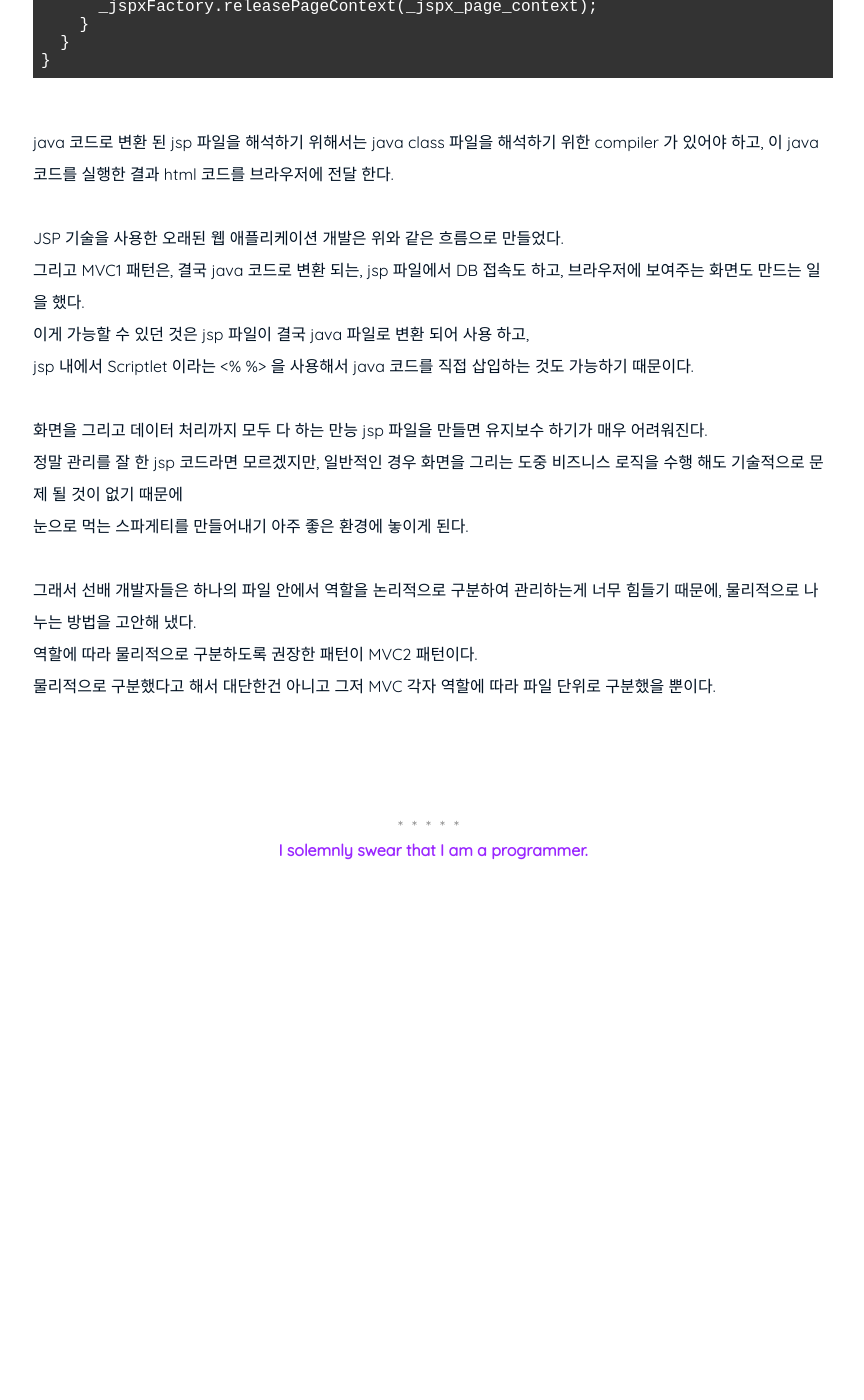
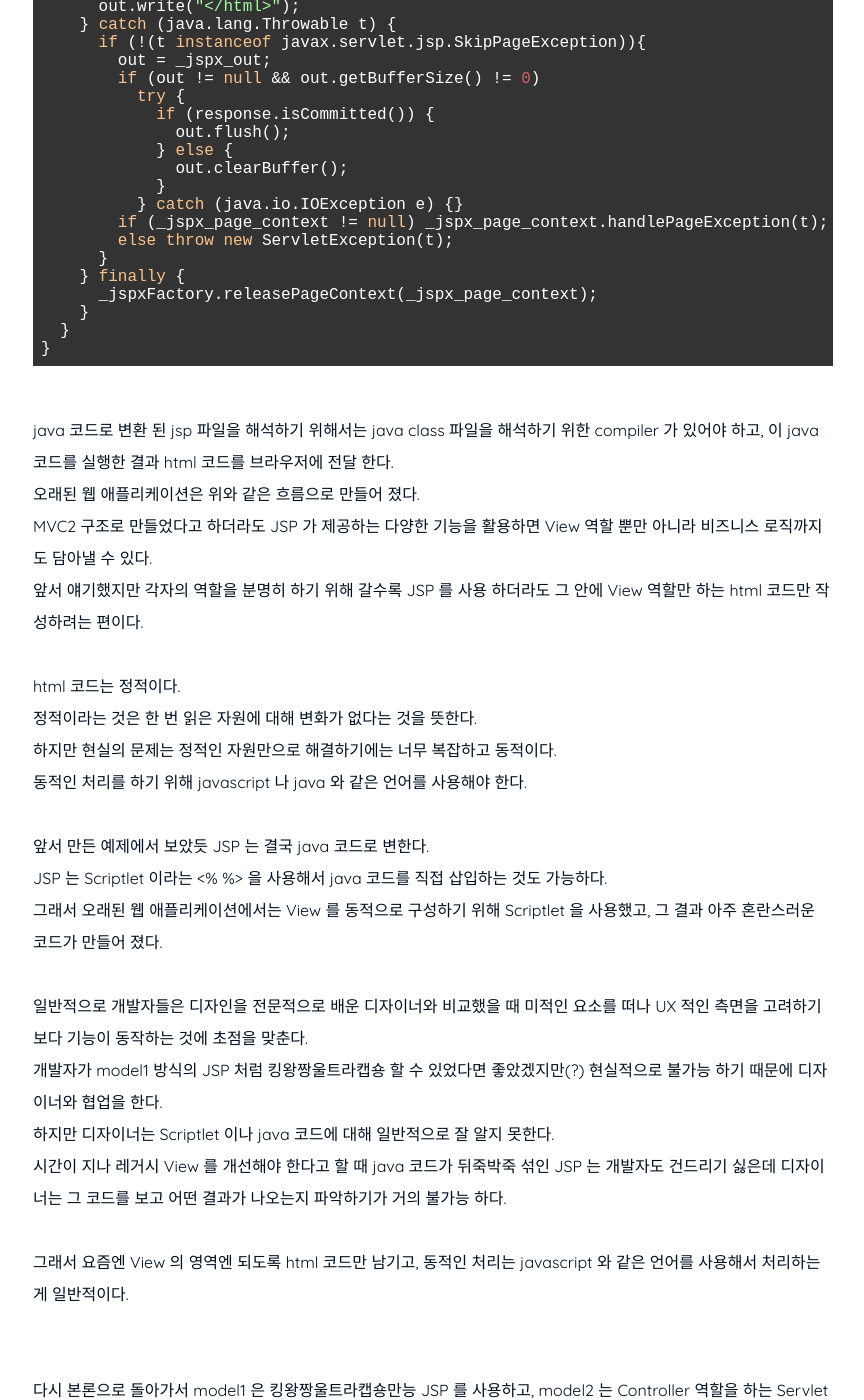
Before and after one commit to nimkoes/portfolio, a Jekyll site: the page built from _posts/2021-06-17-spring_web_mvc.md, in a window 1280 px wide and 1400 px high, scrolled down 9913 px. Shown: the whole window, without its empty margins (207-1071 px from the left). Built offline with Jekyll 4.4.1, drawn with Linux system fonts in a browser that asks for light colours; before the commit the page ends 10835 px from its top, so only the background shows below that; some of the changed text lies outside the part shown.

Commit message:
mod post

````diff
--- a/_posts/2021-06-17-spring_web_mvc.md
+++ b/_posts/2021-06-17-spring_web_mvc.md
@@ -107,14 +107,20 @@
 패턴에 대해 찾아보면 GoF 라는 것도 볼 수 있는데, GoF 는 Gang of Four 의 줄임 말로 Erich Gamma, Richard Helm, Ralph Johnson, John Vlissides 네 사람을 뜻한다.
 GoF 와 패턴이 무슨 상관이냐 할 수 있겠지만, 앞서 얘기한 가장 이상적인 방법에 대한 표준을 정리하신 분들이다.
 
-다시 본론으로 돌아와서 웹 애플리케이션을 개발할 때 보통 MVC 패턴을 사용하는데, 이 패턴은 MVC1 과 MVC2 로 나뉜다.
-우선 MVC1 패턴에 대해 알아보기 전에 JSP 에 대해 간단하게 알아보자.
-MVC1 패턴을 사용했을 당시 JSP 기술을 사용해서 웹 애플리케이션 개발을 많이 했다.
+다시 MVC 에 대해 얘기하면, 보통 MVC 를 MVC1 과 MVC2 로 구분해서 얘기 한다.
+하지만 사실 model1 과 model2 가 있으며 model2 를 MVC2 라고 부를 뿐이고 MVC1 이라는 것은 존재하지 않는다.
+model1 방식과 MVC2 라고도 하는 model2 의 차이점은 Controller 역할을 하는 Servlet 클래스의 존재 여부이다.
+model1 방식은 사용자의 요청에 대해 모든것을 처리하는 킹왕짱울트라캡숑만능 JSP 를 사용한다.
+model2 방식은 사용자의 요청을 받는 Controller 역할을 할 Servlet 이 있고, 필요에 따라 JSP 를 View 의 용도로 사용한다.
+
+본격적으로 MVC 에 대해 알아보기 전에 JSP 에 대해 간단하게 알아보자.
+아주 오래전에는 웹 애플리케이션을 개발할 때 JSP 기술을 많이 사용 했다.
 JSP 는 Java Server Page 를 줄인 말로 Java 언어로 작성한 Server 에서 동작하는 Page 라는 의미를 담고 있다.
-최근 JSP 를 JSP 답게 사용하는 경우가 많지 않기 때문에 누군가에게는 그저 html 태그로 작성한 view 를 위한 파일의 확장자 정도로 기억될 것 같다.
+최근 JSP 는 JSP 가 제공하는 다양한 기능을 사용하는 대신 View 의 용도로만 사용하려 노력하기 때문에, 그저 html 태그로 작성한 View 를 위한 파일 정도로 인식할 수 있다.
 
-Java Server Page 라는 의미인 만큼 JSP 는 Client 가 아닌 Server 에서 동작 한다.
+Java Server Page 라는 의미인 만큼 JSP 는 Client 가 아닌 Server 에서 동작 하며 결국 java 코드로 변환되어 사용 된다.
 믿지 못할것 같아서 아주 오래된 방식의 웹 애플리케이션을 하나 만들어 봤다.
+(model1 방식에 대한 예제는 만들지 않았다.)
 
 ![001_001](https://github.com/nimkoes/nimkoes.github.io/blob/master/assets/img/milestone/study/spring_web/001_001.PNG?raw=true "001_001")
 
@@ -123,6 +129,7 @@
 ![001_002](https://github.com/nimkoes/nimkoes.github.io/blob/master/assets/img/milestone/study/spring_web/001_002.PNG?raw=true "001_002")
 
 프로젝트 디렉토리 구조는 위와 같으며, 다음과 같이 Servlet 을 하나 만들고, html 코드를 브라우저에 출력할 수 있도록 했다.
+Controler 역할을 할 Servlet 을 만들었기 때문에 MVC2 구조를 가지는 웹 애플리케이션이라고 할 수 있다.
 
 ```java
 package me.nimkoes.sample;
@@ -189,8 +196,8 @@
 ![001_003](https://github.com/nimkoes/nimkoes.github.io/blob/master/assets/img/milestone/study/spring_web/001_003.PNG?raw=true "001_003")
 
 단순한 "Hello !" 문자열 하나 브라우저에 출력 하기 위해 수많은 print 메소드를 사용 했다.
-화면이 복잡해지고, 외부 리소스를 사용하는 웹 애플리케이션을 만들어야 한다고 상상만 해보자.
-상상만 해도 고통스러운 일을 하지 않기 위해 JSP 기술을 사용할 수 있다.
+이렇게 Controller 역할을 하는 Servlet 클래스 안에서 View 처리까지 할 수 있겠지만 굳이 만들어보지 말고 상상만 해보자.
+상상만 해도 고통스러운 일을 하지 않기 위해 View 역할을 하는 JSP 를 별도로 만들자.
 보안을 위해 WEB-INF 폴더 아래 다음과 같이 jsp 파일을 하나 추가 했다.
 
 ![001_004](https://github.com/nimkoes/nimkoes.github.io/blob/master/assets/img/milestone/study/spring_web/001_004.PNG?raw=true "001_004")
@@ -342,16 +349,27 @@
 ```
 
 java 코드로 변환 된 jsp 파일을 해석하기 위해서는 java class 파일을 해석하기 위한 compiler 가 있어야 하고, 이 java 코드를 실행한 결과 html 코드를 브라우저에 전달 한다.
+오래된 웹 애플리케이션은 위와 같은 흐름으로 만들어 졌다.
+MVC2 구조로 만들었다고 하더라도 JSP 가 제공하는 다양한 기능을 활용하면 View 역할 뿐만 아니라 비즈니스 로직까지도 담아낼 수 있다.
+앞서 얘기했지만 각자의 역할을 분명히 하기 위해 갈수록 JSP 를 사용 하더라도 그 안에 View 역할만 하는 html 코드만 작성하려는 편이다.
 
-JSP 기술을 사용한 오래된 웹 애플리케이션 개발은 위와 같은 흐름으로 만들었다.
-그리고 MVC1 패턴은, 결국 java 코드로 변환 되는, jsp 파일에서 DB 접속도 하고, 브라우저에 보여주는 화면도 만드는 일을 했다.
-이게 가능할 수 있던 것은 jsp 파일이 결국 java 파일로 변환 되어 사용 하고,
-jsp 내에서 Scriptlet 이라는 <% %> 을 사용해서 java 코드를 직접 삽입하는 것도 가능하기 때문이다.
+html 코드는 정적이다.
+정적이라는 것은 한 번 읽은 자원에 대해 변화가 없다는 것을 뜻한다.
+하지만 현실의 문제는 정적인 자원만으로 해결하기에는 너무 복잡하고 동적이다.
+동적인 처리를 하기 위해 javascript 나 java 와 같은 언어를 사용해야 한다.
 
-화면을 그리고 데이터 처리까지 모두 다 하는 만능 jsp 파일을 만들면 유지보수 하기가 매우 어려워진다.
-정말 관리를 잘 한 jsp 코드라면 모르겠지만, 일반적인 경우 화면을 그리는 도중 비즈니스 로직을 수행 해도 기술적으로 문제 될 것이 없기 때문에
-눈으로 먹는 스파게티를 만들어내기 아주 좋은 환경에 놓이게 된다.
+앞서 만든 예제에서 보았듯 JSP 는 결국 java 코드로 변한다.
+JSP 는 Scriptlet 이라는 <% %> 을 사용해서 java 코드를 직접 삽입하는 것도 가능하다.
+그래서 오래된 웹 애플리케이션에서는 View 를 동적으로 구성하기 위해 Scriptlet 을 사용했고, 그 결과 아주 혼란스러운 코드가 만들어 졌다.
 
-그래서 선배 개발자들은 하나의 파일 안에서 역할을 논리적으로 구분하여 관리하는게 너무 힘들기 때문에, 물리적으로 나누는 방법을 고안해 냈다.
-역할에 따라 물리적으로 구분하도록 권장한 패턴이 MVC2 패턴이다.
-물리적으로 구분했다고 해서 대단한건 아니고 그저 MVC 각자 역할에 따라 파일 단위로 구분했을 뿐이다.
+일반적으로 개발자들은 디자인을 전문적으로 배운 디자이너와 비교했을 때 미적인 요소를 떠나 UX 적인 측면을 고려하기보다 기능이 동작하는 것에 초점을 맞춘다.
+개발자가 model1 방식의 JSP 처럼 킹왕짱울트라캡숑 할 수 있었다면 좋았겠지만(?) 현실적으로 불가능 하기 때문에 디자이너와 협업을 한다.
+하지만 디자이너는 Scriptlet 이나 java 코드에 대해 일반적으로 잘 알지 못한다.
+시간이 지나 레거시 View 를 개선해야 한다고 할 때 java 코드가 뒤죽박죽 섞인 JSP 는 개발자도 건드리기 싫은데 디자이너는 그 코드를 보고 어떤 결과가 나오는지 파악하기가 거의 불가능 하다.
+
+그래서 요즘엔 View 의 영역엔 되도록 html 코드만 남기고, 동적인 처리는 javascript 와 같은 언어를 사용해서 처리하는게 일반적이다.
+
+
+다시 본론으로 돌아가서 model1 은 킹왕짱울트라캡숑만능 JSP 를 사용하고, model2 는 Controller 역할을 하는 Servlet 을 분리한 구조이다.
+Spring 의 MVC 는 model2 구조를 사용하는데 front controller 패턴을 사용 한다.
+front controller 패턴이라고 하니 그럴싸해 보이지만, 사용자 요청을 처리 할 controller 역할을 하는 Servlet 을 하나만 등록 해서 사용하는 것을 뜻한다.
````
